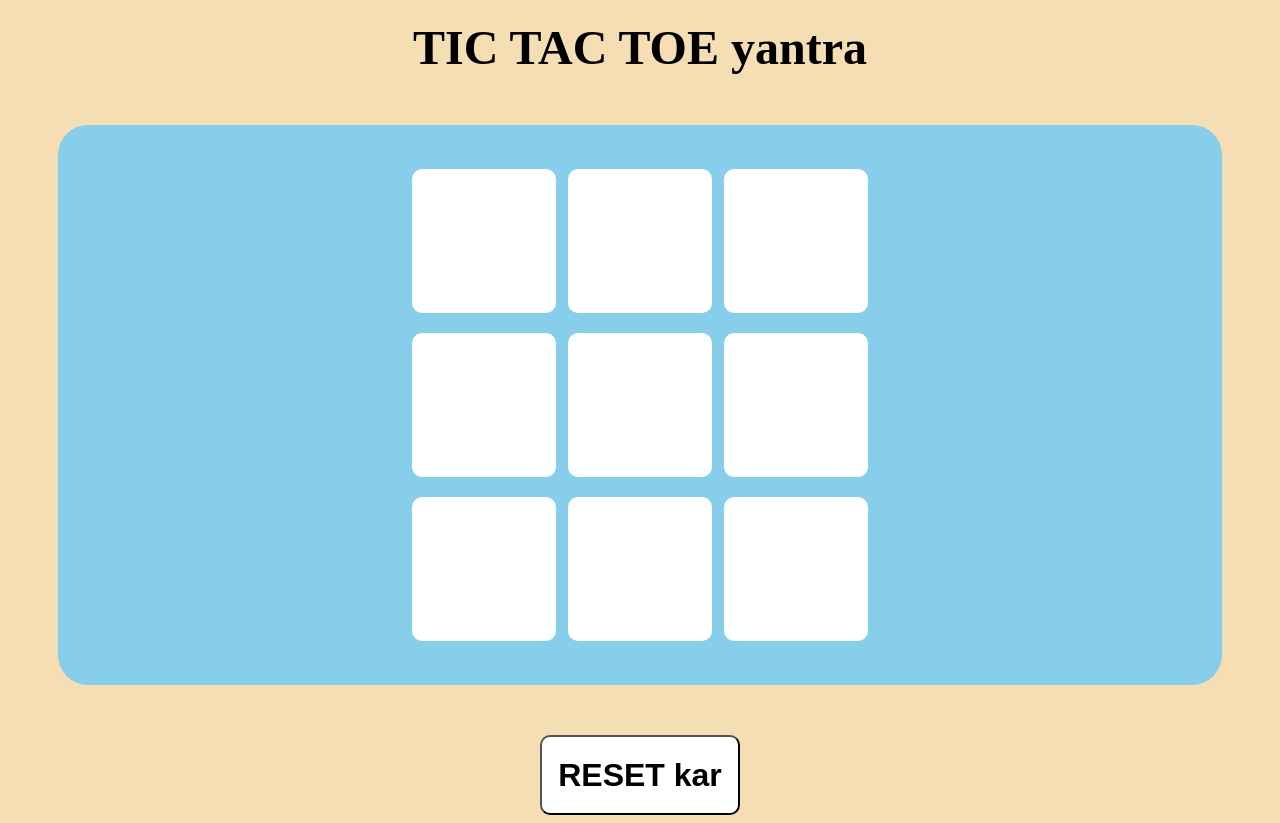
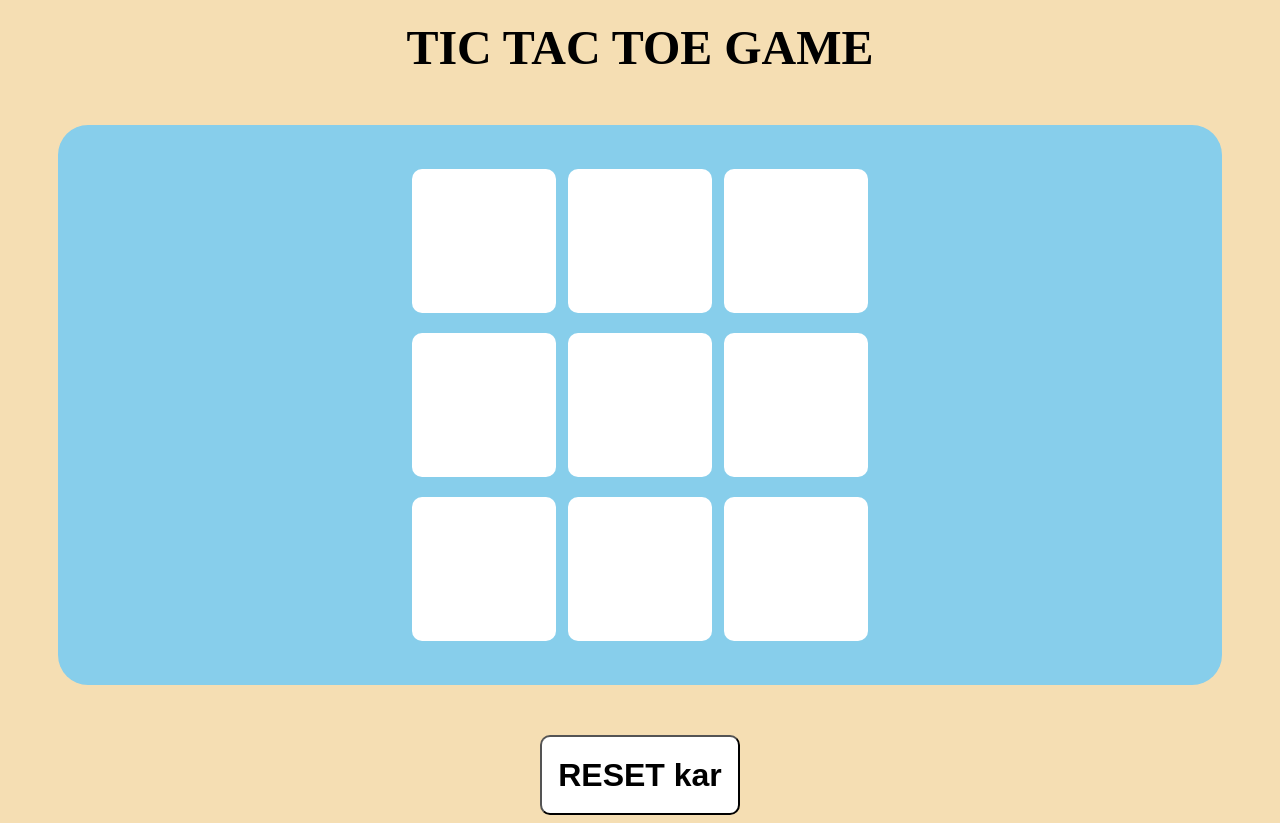
Before and after one commit to Prakhar1980/REVISION_APP, a plain HTML site: page INDEX.HTML in a window 1280 px wide. Drawn offline with Linux system fonts and the light colour scheme.

Commit message:
change name of game

```diff
--- a/INDEX.HTML
+++ b/INDEX.HTML
@@ -10,7 +10,7 @@
 <body>
 
 <main>
-    <h1 class="title">TIC TAC TOE yantra</h1>
+    <h1 class="title">TIC TAC TOE GAME</h1>
 
     <h2 id="msg"></h2>
 
```
